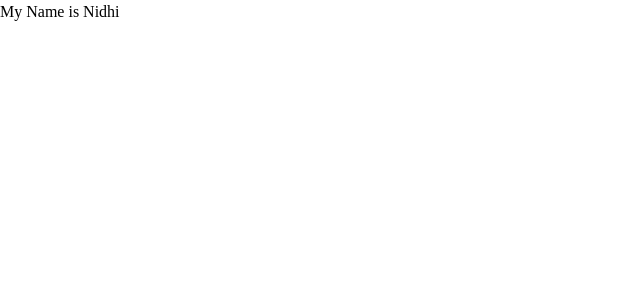
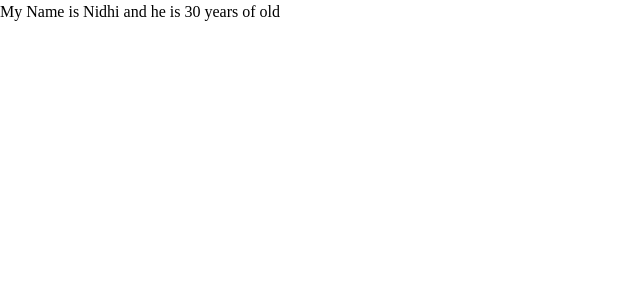
Before and after one commit to nidhi-webdev/pokemon, a React (Vite) app in the folder pokemon/: page / in a window 1280 px wide. Shown: the top 300 px of the page, without its empty margins (0-640 px from the left). Built offline with nearby package versions, Linux system fonts and the light colour scheme.

Commit message:
We can pass as much data like this

```diff
--- a/pokemon/src/contextAPI/ContextApi.jsx
+++ b/pokemon/src/contextAPI/ContextApi.jsx
@@ -12,12 +12,12 @@ export const BoiContext = createContext()
 // make provider component
 export const BioProvider = ({ children }) => {
 
-    const data = "Nidhi"
-    console.log(children);
+    const name = "Nidhi"
+    const age = 30
 
 
     return (
-    <BoiContext.Provider value={data}>
+    <BoiContext.Provider value={{name , age }}>
         {children}
     </BoiContext.Provider>
     )
--- a/pokemon/src/contextAPI/Home.jsx
+++ b/pokemon/src/contextAPI/Home.jsx
@@ -3,11 +3,11 @@ import { BoiContext } from '../contextAPI/ContextApi'
 
 const Home = () => {
 
-const useData = useContext(BoiContext)
+const {name, age} = useContext(BoiContext)
 
   return (
     <div>
-      <h1> My Name is {useData} </h1>
+      <h1> My Name is {name} and he is {age} years of old  </h1>
     </div>
   )
 }
```
